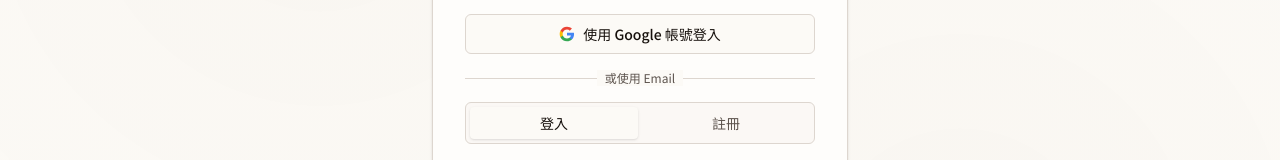
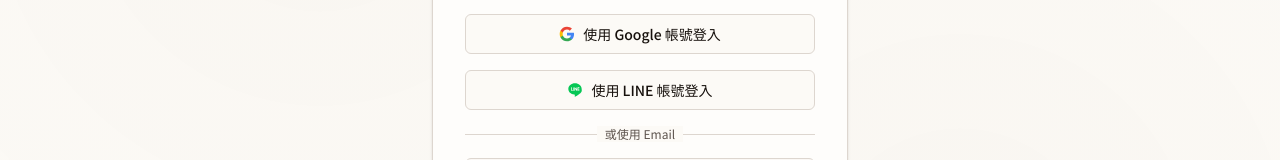
Before and after one commit to EricChang1015/cangzhen-gallery, a Next.js app: page /login in a window 1280 px wide. Shown: the part 330-490 px from the top of the page. Built offline with nearby package versions, Linux system fonts and the light colour scheme; no server answers.

Commit message:
feat: 新增 LINE Login 登入按鈕
Co-authored-by: Eric Chang <eric.chang.1015@gmail.com>

```diff
--- a/src/components/site/login-form.tsx
+++ b/src/components/site/login-form.tsx
@@ -31,6 +31,17 @@ function GoogleIcon() {
   );
 }
 
+function LineIcon() {
+  return (
+    <svg viewBox="0 0 24 24" className="size-4" aria-hidden="true">
+      <path
+        fill="#06C755"
+        d="M12 2C6.48 2 2 5.82 2 10.5c0 4.21 3.74 7.74 8.79 8.4.34.07.81.23.93.52.1.27.07.68.03.95l-.15.91c-.05.27-.21 1.07.94.58 1.15-.48 6.2-3.65 8.46-6.25C22.88 13.52 22 12.07 22 10.5 22 5.82 17.52 2 12 2zm-3.19 11.3H6.73a.53.53 0 0 1-.53-.53V8.53c0-.3.24-.53.53-.53.3 0 .53.24.53.53v3.72h1.55c.3 0 .53.24.53.53 0 .3-.24.53-.53.53zm1.84-.53a.53.53 0 0 1-1.06 0V8.53a.53.53 0 0 1 1.06 0v4.24zm4.56 0c0 .22-.13.41-.33.49a.53.53 0 0 1-.58-.11l-2.12-2.89v2.51a.53.53 0 0 1-1.06 0V8.53c0-.22.13-.41.33-.49a.53.53 0 0 1 .58.11l2.12 2.89V8.53a.53.53 0 0 1 1.06 0v4.24zm3.06-2.67a.53.53 0 0 1 0 1.06H16.9v1.08h1.37a.53.53 0 0 1 0 1.06H16.37a.53.53 0 0 1-.53-.53V8.53c0-.3.24-.53.53-.53h1.9a.53.53 0 0 1 0 1.06H16.9v1.04h1.37z"
+      />
+    </svg>
+  );
+}
+
 type Mode = "signin" | "signup";
 
 export function LoginForm() {
@@ -43,6 +54,7 @@ export function LoginForm() {
   const [displayName, setDisplayName] = useState("");
   const [loading, setLoading] = useState(false);
   const [googleLoading, setGoogleLoading] = useState(false);
+  const [lineLoading, setLineLoading] = useState(false);
 
   async function handleGoogle() {
     setGoogleLoading(true);
@@ -56,6 +68,21 @@ export function LoginForm() {
     if (error) {
       toast.error(`Google 登入失敗：${error.message}`);
       setGoogleLoading(false);
+    }
+  }
+
+  async function handleLine() {
+    setLineLoading(true);
+    const supabase = createSupabaseBrowserClient();
+    const { error } = await supabase.auth.signInWithOAuth({
+      provider: "custom:line" as "google",
+      options: {
+        redirectTo: `${window.location.origin}/auth/callback?next=${encodeURIComponent(redirectTo)}`,
+      },
+    });
+    if (error) {
+      toast.error(`LINE 登入失敗：${error.message}`);
+      setLineLoading(false);
     }
   }
 
@@ -102,6 +129,17 @@ export function LoginForm() {
       >
         <GoogleIcon />
         {googleLoading ? "跳轉中…" : "使用 Google 帳號登入"}
+      </Button>
+
+      <Button
+        type="button"
+        variant="outline"
+        className="w-full gap-2"
+        onClick={handleLine}
+        disabled={lineLoading}
+      >
+        <LineIcon />
+        {lineLoading ? "跳轉中…" : "使用 LINE 帳號登入"}
       </Button>
 
       <div className="relative">
```
